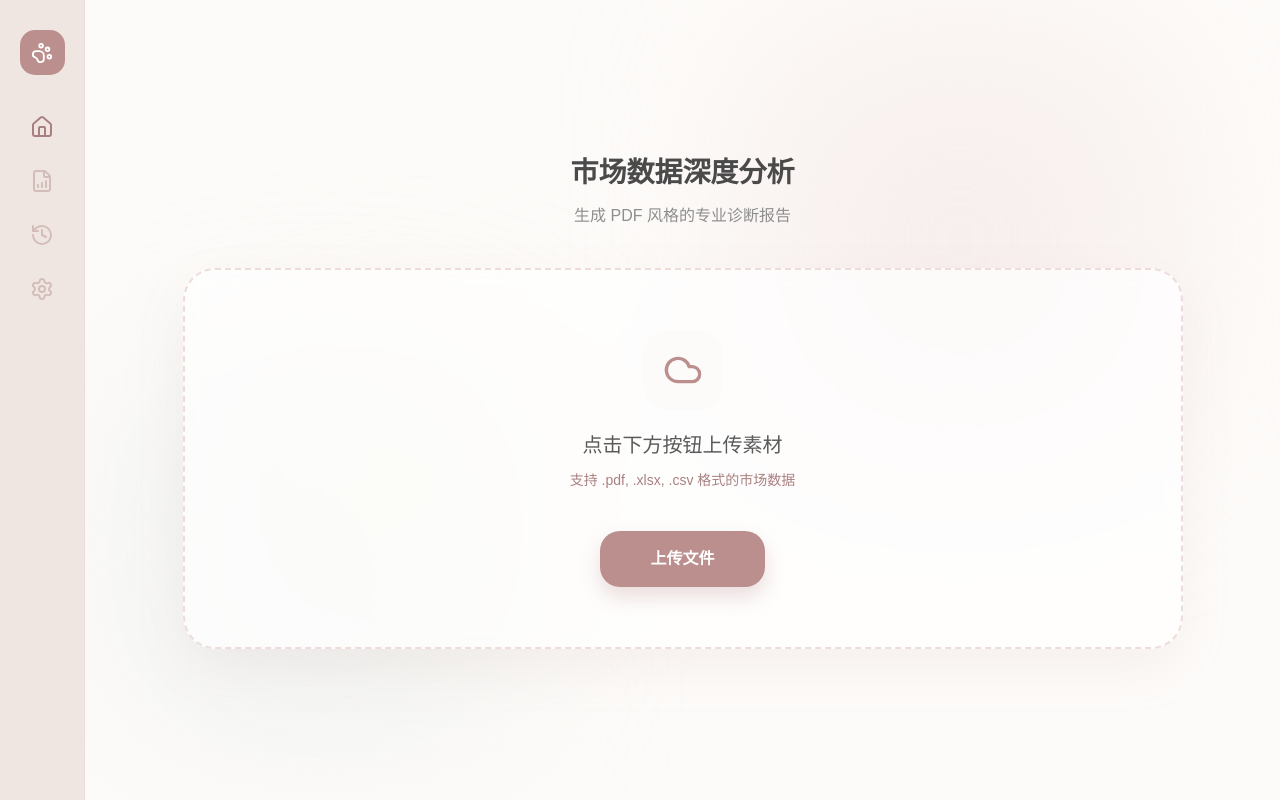
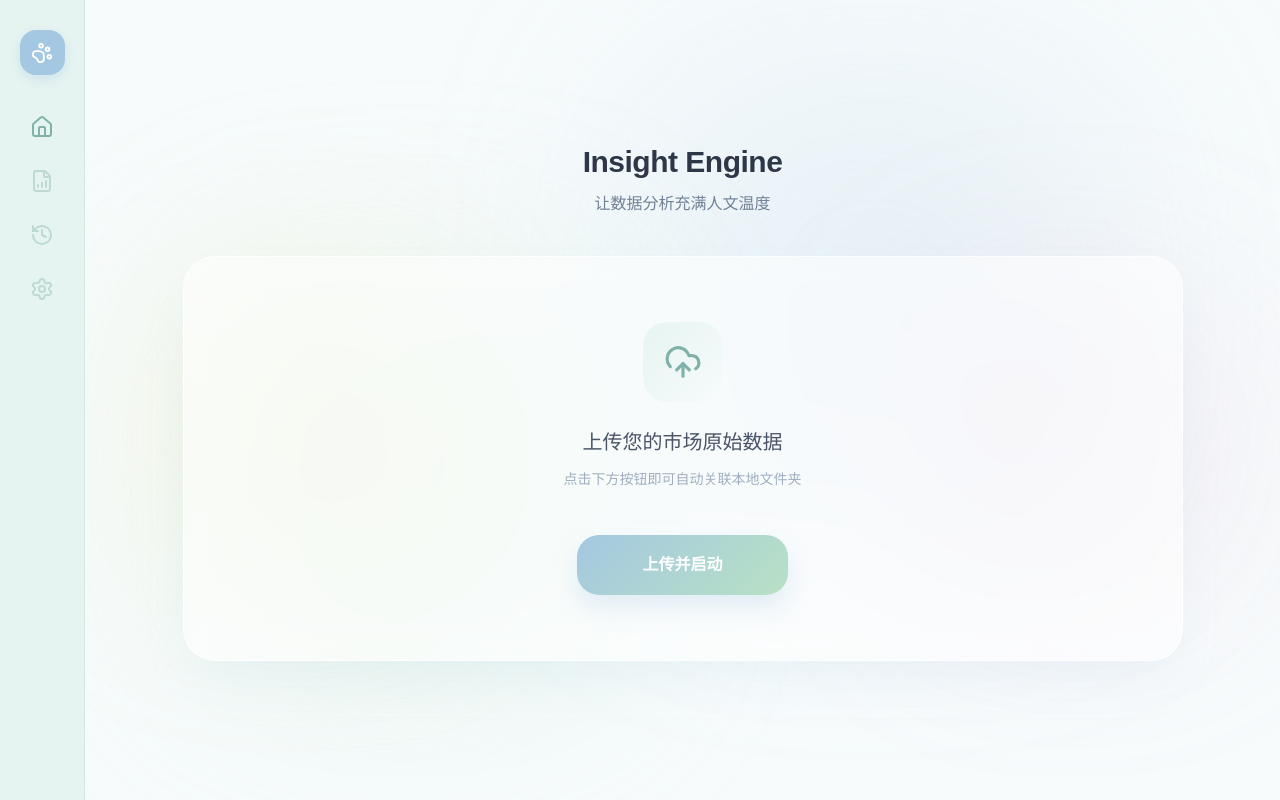
Before and after one commit to olivn11240706/insight-engine, a Next.js app in the folder web/: page / in a window 1280 px wide. Built offline with nearby package versions, Linux system fonts and the light colour scheme.

Commit message:
style: 更新为低饱和蓝绿黄粉清新水彩风格

```diff
--- a/web/app/page.tsx
+++ b/web/app/page.tsx
@@ -1,6 +1,6 @@
 'use client';
 
-import React, { useState, useEffect } from 'react';
+import React, { useState } from 'react';
 import {
   UploadCloud, Search, Coffee, Cloud,
   FileBarChart, History, Settings, PawPrint,
@@ -8,32 +8,30 @@ import {
 } from 'lucide-react';
 import { PieChart, Pie, Cell, BarChart, Bar, XAxis, Tooltip, ResponsiveContainer } from 'recharts';
 
-// 定义治愈系低饱和配色
-const THEME_COLORS = ['#EEDCDB', '#E1E8EB', '#F9F3D9', '#E3EDD3', '#DCD3EE'];
-const CHART_COLORS = ['#BC8F8F', '#8FA9BC', '#A9BA9D', '#BCA48F', '#9B8FBC'];
+/** * --- 核心清调色盘 (低饱和蓝绿黄粉) ---
+ * 蓝: #A4C8E1 | 绿: #B8E1C4 | 黄: #F9E8A4 | 粉: #E1A4C8
+ */
+const THEME_CHART_COLORS = ['#A4C8E1', '#B8E1C4', '#F9E8A4', '#E1A4C8', '#D4E1A4'];
 
-export default function AestheticReportPlatform() {
-  const [activeTab, setActiveTab] = useState('home'); // home, report, history, settings
+export default function FreshAestheticPlatform() {
+  const [activeTab, setActiveTab] = useState('home');
   const [file, setFile] = useState<File | null>(null);
   const [isAnalyzing, setIsAnalyzing] = useState(false);
   const [reportData, setReportData] = useState<any>(null);
 
-  // 模拟 AI 分析过程
   const handleStartAnalysis = async () => {
     if (!file) {
       document.getElementById('file-upload')?.click();
       return;
     }
     setIsAnalyzing(true);
-
-    // 模拟 2 秒的清洗与分析时间
     await new Promise(resolve => setTimeout(resolve, 2000));
 
     setReportData({
       mainMetrics: [
-        { label: '商品总数', value: '2,595', unit: '件', icon: <Target size={18}/> },
-        { label: '月销量估算', value: '722.8', unit: '万单', icon: <TrendingUp size={18}/> },
-        { label: '核心均价', value: '¥22.5', unit: '', icon: <DollarSign size={18}/> }
+        { label: '商品总数', value: '2,595', unit: '件', icon: <Target size={18}/>, color: '#A4C8E1' },
+        { label: '月销量估算', value: '722.8', unit: '万单', icon: <TrendingUp size={18}/>, color: '#B8E1C4' },
+        { label: '核心均价', value: '¥22.5', unit: '', icon: <DollarSign size={18}/>, color: '#F9E8A4' }
       ],
       elements: [
         { name: '发夹类', value: 62 },
@@ -42,24 +40,51 @@ export default function AestheticReportPlatform() {
         { name: '新中式', value: 6 }
       ],
       insights: [
-        "市场集中度高：TOP 10店铺占据近40%销量，金华产地占主导。",
-        "风格演变：发夹类是刚需（62%），但新中式溢价空间最高。",
-        "效率优先：LACELIPS等店铺商品数虽少，但单品爆破效率极高。"
+        "市场集中度高：TOP 10店铺占据近40%销量，蓝海品类尚存机会。",
+        "风格演变：发夹类是刚需，但清新的薄荷绿系配色正在崛起。",
+        "效率优先：单品爆破效率是目前高溢价店铺的核心逻辑。"
       ]
     });
     setIsAnalyzing(false);
-    setActiveTab('report'); // 自动跳转到报告页
+    setActiveTab('report');
   };
 
   return (
-    <div style={{ minHeight: '100vh', backgroundColor: '#FDFBF9', display: 'flex', color: '#5A5A5A', fontFamily: '"Noto Sans SC", sans-serif', overflow: 'hidden' }}>
+    <div style={{
+      minHeight: '100vh',
+      backgroundColor: '#F7FBFC', // 极淡的冰蓝色背景
+      display: 'flex',
+      color: '#4A5568',
+      fontFamily: '"Noto Sans SC", sans-serif',
+      overflow: 'hidden'
+    }}>
 
-      {/* --- 1. 专业侧边栏 --- */}
-      <aside style={{ width: '85px', backgroundColor: '#F0E6E1', display: 'flex', flexDirection: 'column', alignItems: 'center', padding: '30px 0', borderRight: '1px solid #EEDCDB', zIndex: 10 }}>
-        <div style={{ width: '45px', height: '45px', backgroundColor: '#BC8F8F', borderRadius: '15px', marginBottom: '40px', display: 'flex', alignItems: 'center', justifyContent: 'center', color: 'white' }}>
+      {/* --- 1. 清新侧边栏 (薄荷绿底色) --- */}
+      <aside style={{
+        width: '85px',
+        backgroundColor: '#E6F4F1',
+        display: 'flex',
+        flexDirection: 'column',
+        alignItems: 'center',
+        padding: '30px 0',
+        borderRight: '1px solid #D1E9E2',
+        zIndex: 10
+      }}>
+        <div style={{
+          width: '45px',
+          height: '45px',
+          backgroundColor: '#A4C8E1', // 品牌色切换为蓝色
+          borderRadius: '16px',
+          marginBottom: '40px',
+          display: 'flex',
+          alignItems: 'center',
+          justifyContent: 'center',
+          color: 'white',
+          boxShadow: '0 4px 12px rgba(164,200,225,0.4)'
+        }}>
           <PawPrint size={22} />
         </div>
-        <nav style={{ display: 'flex', flexDirection: 'column', gap: '30px', color: '#A98080' }}>
+        <nav style={{ display: 'flex', flexDirection: 'column', gap: '30px', color: '#7FB2A8' }}>
           <Home size={24} onClick={() => setActiveTab('home')} style={{ cursor: 'pointer', opacity: activeTab === 'home' ? 1 : 0.4 }} />
           <FileBarChart size={24} onClick={() => setActiveTab('report')} style={{ cursor: 'pointer', opacity: activeTab === 'report' ? 1 : 0.4 }} />
           <History size={24} onClick={() => setActiveTab('history')} style={{ cursor: 'pointer', opacity: activeTab === 'history' ? 1 : 0.4 }} />
@@ -70,128 +95,119 @@ export default function AestheticReportPlatform() {
       {/* --- 主内容区 --- */}
       <main style={{ flex: 1, position: 'relative', display: 'flex', justifyContent: 'center', alignItems: 'center', padding: '40px' }}>
 
-        {/* 清新水彩背景装饰 */}
-        <div style={{ position: 'absolute', top: '5%', right: '10%', width: '400px', height: '400px', background: '#EEDCDB', filter: 'blur(100px)', opacity: 0.4, zIndex: 0 }} />
-        <div style={{ position: 'absolute', bottom: '10%', left: '5%', width: '350px', height: '350px', background: '#E1E8EB', filter: 'blur(90px)', opacity: 0.5, zIndex: 0 }} />
-        <div style={{ position: 'absolute', top: '40%', left: '15%', width: '300px', height: '300px', background: '#F9F3D9', filter: 'blur(80px)', opacity: 0.3, zIndex: 0 }} />
+        {/* --- 动态水彩背景层 (蓝绿黄粉) --- */}
+        <div style={{ position: 'absolute', top: '10%', right: '15%', width: '450px', height: '450px', background: '#A4C8E1', filter: 'blur(120px)', opacity: 0.2, zIndex: 0 }} />
+        <div style={{ position: 'absolute', bottom: '15%', left: '10%', width: '400px', height: '400px', background: '#B8E1C4', filter: 'blur(100px)', opacity: 0.25, zIndex: 0 }} />
+        <div style={{ position: 'absolute', top: '35%', left: '5%', width: '300px', height: '300px', background: '#F9E8A4', filter: 'blur(90px)', opacity: 0.2, zIndex: 0 }} />
+        <div style={{ position: 'absolute', bottom: '25%', right: '5%', width: '300px', height: '300px', background: '#E1A4C8', filter: 'blur(100px)', opacity: 0.15, zIndex: 0 }} />
 
         <div style={{ position: 'relative', zIndex: 1, width: '100%', maxWidth: '1000px' }}>
 
-          {/* --- 场景 A: 首页 (居中上传卡片) --- */}
+          {/* --- 首页: 居中卡片 --- */}
           {activeTab === 'home' && (
             <div className="fade-in" style={{ textAlign: 'center' }}>
               <header style={{ marginBottom: '40px' }}>
-                <h1 style={{ fontSize: '28px', fontWeight: 'bold', color: '#4A4A4A' }}>市场数据深度分析</h1>
-                <p style={{ color: '#8E8E8E', marginTop: '10px' }}>生成 PDF 风格的专业诊断报告</p>
+                <h1 style={{ fontSize: '30px', fontWeight: 'bold', color: '#2D3748', letterSpacing: '-0.5px' }}>Insight Engine</h1>
+                <p style={{ color: '#718096', marginTop: '8px' }}>让数据分析充满人文温度</p>
               </header>
 
-              {/* 中央上传卡片 */}
               <div style={{
-                background: 'rgba(255,255,255,0.7)',
-                backdropFilter: 'blur(10px)',
+                background: 'rgba(255, 255, 255, 0.6)',
+                backdropFilter: 'blur(15px)',
                 borderRadius: '32px',
-                padding: '60px 40px',
-                border: '2px dashed #EEDCDB',
-                boxShadow: '0 20px 50px rgba(188,143,143,0.1)',
+                padding: '65px 45px',
+                border: '1px solid rgba(255, 255, 255, 0.8)',
+                boxShadow: '0 25px 50px -12px rgba(164, 200, 225, 0.15)',
                 display: 'flex',
                 flexDirection: 'column',
-                alignItems: 'center',
-                transition: 'all 0.3s ease'
+                alignItems: 'center'
               }}>
                 <input id="file-upload" type="file" hidden onChange={(e) => setFile(e.target.files?.[0] || null)} />
-                <div style={{ width: '80px', height: '80px', backgroundColor: '#FDFBF9', borderRadius: '24px', display: 'flex', alignItems: 'center', justifyContent: 'center', color: '#BC8F8F', marginBottom: '20px' }}>
-                  <Cloud size={40} />
+                <div style={{
+                  width: '80px', height: '80px',
+                  background: 'linear-gradient(135deg, #E6F4F1 0%, #F7FBFC 100%)',
+                  borderRadius: '24px', display: 'flex', alignItems: 'center', justifyContent: 'center', color: '#7FB2A8', marginBottom: '25px'
+                }}>
+                  <UploadCloud size={38} />
                 </div>
-                <h3 style={{ fontSize: '20px', marginBottom: '10px' }}>
-                  {file ? `已选: ${file.name}` : '点击下方按钮上传素材'}
+                <h3 style={{ fontSize: '20px', color: '#4A5568', marginBottom: '12px' }}>
+                  {file ? `准备好分析: ${file.name}` : '上传您的市场原始数据'}
                 </h3>
-                <p style={{ color: '#A98080', fontSize: '14px', marginBottom: '40px' }}>支持 .pdf, .xlsx, .csv 格式的市场数据</p>
+                <p style={{ color: '#A0AEC0', fontSize: '14px', marginBottom: '45px' }}>点击下方按钮即可自动关联本地文件夹</p>
 
                 <button
                   onClick={handleStartAnalysis}
                   disabled={isAnalyzing}
                   style={{
-                    backgroundColor: '#BC8F8F',
-                    color: 'white',
-                    border: 'none',
-                    padding: '16px 50px',
-                    borderRadius: '20px',
-                    fontSize: '16px',
-                    fontWeight: 'bold',
-                    cursor: 'pointer',
-                    boxShadow: '0 10px 20px rgba(188,143,143,0.3)',
-                    transition: '0.3s'
+                    background: 'linear-gradient(135deg, #A4C8E1 0%, #B8E1C4 100%)',
+                    color: 'white', border: 'none', padding: '18px 65px', borderRadius: '22px', fontSize: '16px', fontWeight: '600',
+                    cursor: 'pointer', boxShadow: '0 12px 24px rgba(164,200,225,0.3)', transition: '0.4s'
                   }}
                 >
-                  {isAnalyzing ? '正在清洗数据并生成研报...' : (file ? '开始分析' : '上传文件')}
+                  {isAnalyzing ? '正在为您清洗研报...' : (file ? '开始深度分析' : '上传并启动')}
                 </button>
               </div>
             </div>
           )}
 
-          {/* --- 场景 B: 分析完成页 (仿 PDF 研报风格) --- */}
+          {/* --- 报告页: 清新研报风格 --- */}
           {activeTab === 'report' && reportData && (
             <div className="slide-up">
-              <div style={{ display: 'flex', justifyContent: 'space-between', alignItems: 'center', marginBottom: '30px' }}>
-                <h2 style={{ fontSize: '24px', color: '#BC8F8F' }}>CHAPTER 01: 市场概览</h2>
-                <button onClick={() => setActiveTab('home')} style={{ color: '#8E8E8E', background: 'none', border: 'none', cursor: 'pointer' }}>重新分析</button>
+              <div style={{ display: 'flex', justifyContent: 'space-between', alignItems: 'flex-end', marginBottom: '35px', paddingBottom: '15px', borderBottom: '1px solid #E2E8F0' }}>
+                <div>
+                  <h2 style={{ fontSize: '22px', color: '#2D3748', fontWeight: '800' }}>CHAPTER 01: 市场全景图</h2>
+                  <p style={{ color: '#A0AEC0', fontSize: '13px', marginTop: '4px' }}>Market Data Visualization Report</p>
+                </div>
+                <button onClick={() => setActiveTab('home')} style={{ color: '#A4C8E1', background: 'none', border: 'none', fontWeight: 'bold', cursor: 'pointer' }}>返回上传</button>
               </div>
 
-              {/* 1. 核心数据看板 */}
+              {/* 指标卡片 (蓝绿黄配色) */}
               <div style={{ display: 'grid', gridTemplateColumns: 'repeat(3, 1fr)', gap: '20px', marginBottom: '30px' }}>
                 {reportData.mainMetrics.map((m: any, i: number) => (
-                  <div key={i} style={{ background: 'white', padding: '30px', borderRadius: '24px', border: '1px solid #F3EAE3', textAlign: 'center' }}>
-                    <div style={{ color: '#BC8F8F', marginBottom: '10px', display: 'flex', justifyContent: 'center' }}>{m.icon}</div>
-                    <div style={{ fontSize: '12px', color: '#8E8E8E' }}>{m.label}</div>
-                    <div style={{ fontSize: '26px', fontWeight: 'bold' }}>{m.value}<span style={{ fontSize: '14px' }}>{m.unit}</span></div>
+                  <div key={i} style={{ background: 'white', padding: '25px', borderRadius: '24px', boxShadow: '0 4px 6px rgba(0,0,0,0.02)', textAlign: 'center', borderBottom: `4px solid ${m.color}` }}>
+                    <div style={{ color: m.color, marginBottom: '8px', display: 'flex', justifyContent: 'center' }}>{m.icon}</div>
+                    <div style={{ fontSize: '12px', color: '#718096', textTransform: 'uppercase', letterSpacing: '1px' }}>{m.label}</div>
+                    <div style={{ fontSize: '24px', fontWeight: '800', color: '#2D3748', marginTop: '4px' }}>{m.value}<span style={{ fontSize: '14px', fontWeight: '400' }}>{m.unit}</span></div>
                   </div>
                 ))}
               </div>
 
-              {/* 2. 深度分析页 (左右布局) */}
-              <div style={{ background: 'white', borderRadius: '32px', padding: '50px', border: '1px solid #F3EAE3', boxShadow: '0 20px 60px rgba(0,0,0,0.02)' }}>
+              {/* 研报主体 */}
+              <div style={{ background: 'white', borderRadius: '32px', padding: '50px', boxShadow: '0 20px 40px rgba(0,0,0,0.03)' }}>
                 <div style={{ display: 'grid', gridTemplateColumns: '1.2fr 0.8fr', gap: '60px', alignItems: 'center' }}>
                   <div style={{ height: '350px' }}>
                     <ResponsiveContainer>
                       <PieChart>
-                        <Pie data={reportData.elements} innerRadius={80} outerRadius={120} paddingAngle={8} dataKey="value">
-                          {reportData.elements.map((_: any, i: number) => <Cell key={i} fill={CHART_COLORS[i % CHART_COLORS.length]} />)}
+                        <Pie data={reportData.elements} innerRadius={85} outerRadius={125} paddingAngle={6} dataKey="value">
+                          {reportData.elements.map((_: any, i: number) => <Cell key={i} fill={THEME_CHART_COLORS[i % THEME_CHART_COLORS.length]} stroke="none" />)}
                         </Pie>
-                        <Tooltip />
+                        <Tooltip cornerRadius={10} />
                       </PieChart>
                     </ResponsiveContainer>
                   </div>
                   <div>
-                    <h4 style={{ fontSize: '18px', fontWeight: 'bold', marginBottom: '25px', borderLeft: '4px solid #BC8F8F', paddingLeft: '15px' }}>STYLE TRENDS</h4>
+                    <h4 style={{ fontSize: '18px', fontWeight: 'bold', marginBottom: '25px', color: '#A4C8E1' }}>主流风格分析</h4>
                     {reportData.elements.map((el: any, i: number) => (
-                      <div key={i} style={{ display: 'flex', justifyContent: 'space-between', padding: '12px 0', borderBottom: '1px solid #FDFBF9' }}>
-                        <span>{el.name}</span>
-                        <span style={{ fontWeight: 'bold' }}>{el.value}%</span>
+                      <div key={i} style={{ display: 'flex', justifyContent: 'space-between', padding: '14px 0', borderBottom: '1px solid #EDF2F7' }}>
+                        <span style={{ fontSize: '15px' }}>{el.name}</span>
+                        <span style={{ fontWeight: '800', color: THEME_CHART_COLORS[i] }}>{el.value}%</span>
                       </div>
                     ))}
                   </div>
                 </div>
 
-                <div style={{ marginTop: '50px', paddingTop: '30px', borderTop: '1px solid #F3EAE3' }}>
-                  <h4 style={{ fontSize: '16px', fontWeight: 'bold', marginBottom: '20px', display: 'flex', alignItems: 'center', gap: '8px' }}>
-                    <Award size={18} color="#BC8F8F"/> 核心数据洞察
+                <div style={{ marginTop: '50px', paddingTop: '40px', borderTop: '2px dashed #EDF2F7' }}>
+                  <h4 style={{ fontSize: '16px', fontWeight: 'bold', marginBottom: '20px', display: 'flex', alignItems: 'center', gap: '10px', color: '#B8E1C4' }}>
+                    <Award size={18}/> DATA INSIGHTS
                   </h4>
                   <div style={{ display: 'grid', gridTemplateColumns: '1fr 1fr', gap: '30px' }}>
                     {reportData.insights.map((text: string, i: number) => (
-                      <p key={i} style={{ fontSize: '14px', lineHeight: '1.8', color: '#666' }}>• {text}</p>
+                      <div key={i} style={{ fontSize: '14px', lineHeight: '1.8', color: '#4A5568', background: '#F7FBFC', padding: '15px', borderRadius: '16px' }}>
+                        {text}
+                      </div>
                     ))}
                   </div>
                 </div>
-              </div>
-            </div>
-          )}
-
-          {/* 场景 C & D (历史与设置) */}
-          {(activeTab === 'history' || activeTab === 'settings') && (
-            <div className="fade-in" style={{ textAlign: 'center', padding: '100px' }}>
-              <div style={{ opacity: 0.3 }}>
-                <Cloud size={48} style={{ margin: '0 auto' }} />
-                <p style={{ marginTop: '20px' }}>功能正在接入中，敬请期待...</p>
               </div>
             </div>
           )}
@@ -200,12 +216,12 @@ export default function AestheticReportPlatform() {
       </main>
 
       <style>{`
-        .fade-in { animation: fadeIn 0.6s ease-out; }
-        .slide-up { animation: slideUp 0.7s ease-out; }
-        @keyframes fadeIn { from { opacity: 0; } to { opacity: 1; } }
-        @keyframes slideUp { from { opacity: 0; transform: translateY(30px); } to { opacity: 1; transform: translateY(0); } }
-        button:hover { transform: translateY(-2px); opacity: 0.9; }
-        button:active { transform: translateY(0); }
+        .fade-in { animation: fadeIn 0.8s cubic-bezier(0.4, 0, 0.2, 1); }
+        .slide-up { animation: slideUp 0.8s cubic-bezier(0.4, 0, 0.2, 1); }
+        @keyframes fadeIn { from { opacity: 0; transform: scale(0.98); } to { opacity: 1; transform: scale(1); } }
+        @keyframes slideUp { from { opacity: 0; transform: translateY(40px); } to { opacity: 1; transform: translateY(0); } }
+        button:hover { transform: translateY(-3px); box-shadow: 0 15px 30px rgba(164,200,225,0.4); }
+        button:active { transform: translateY(-1px); }
       `}</style>
     </div>
   );
```
